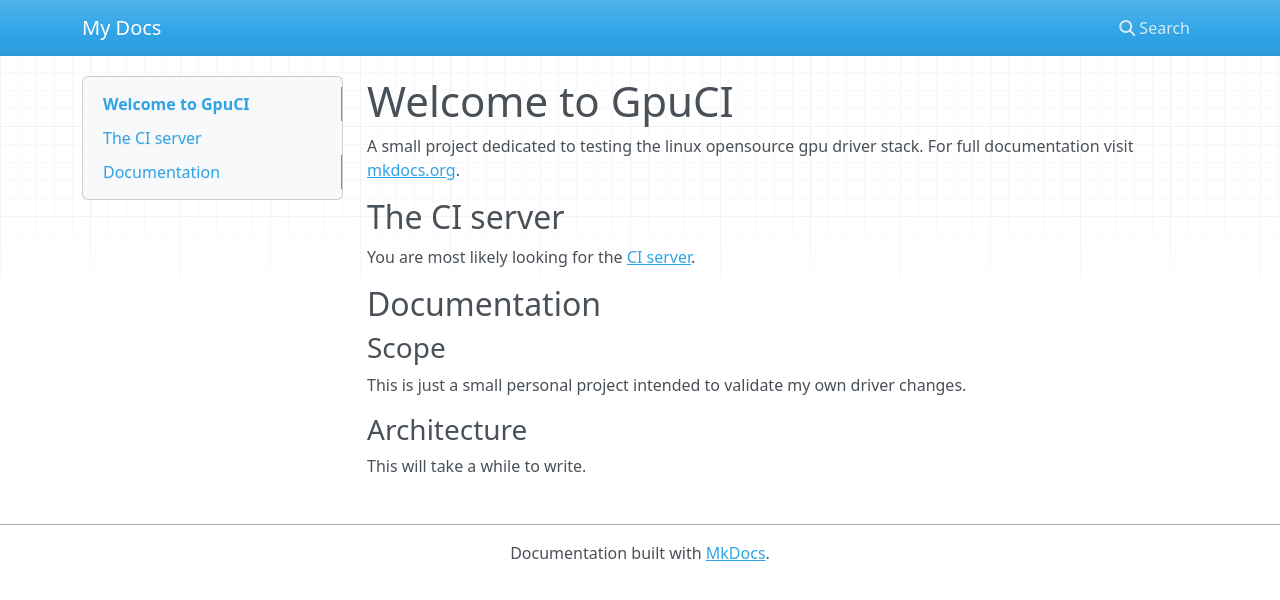
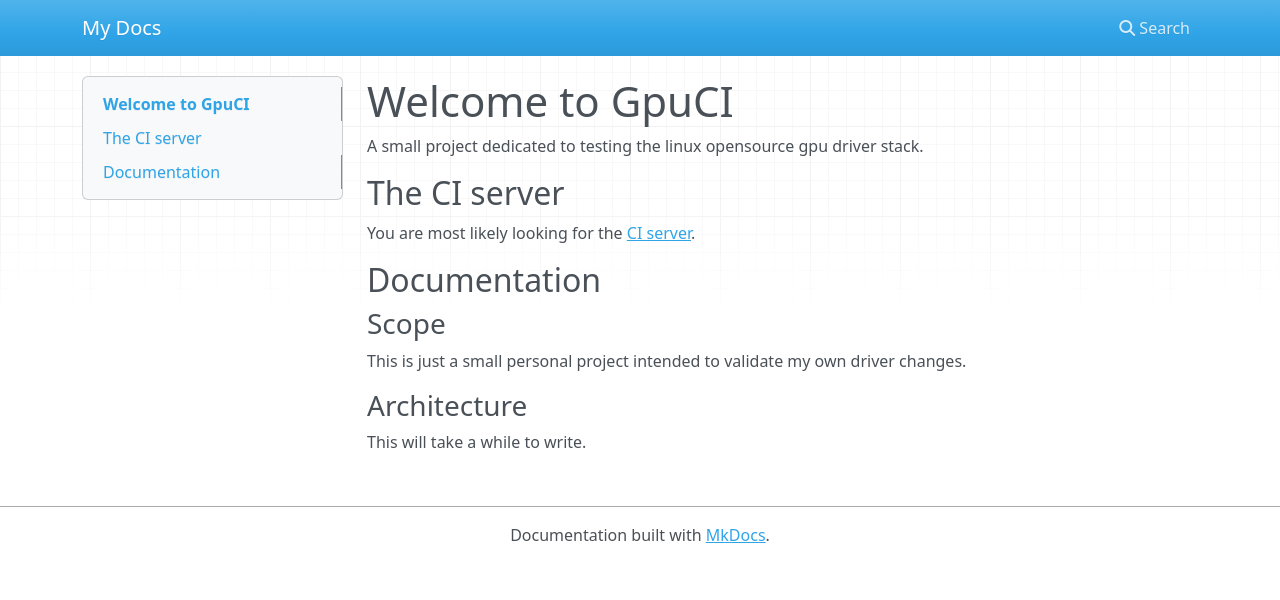
Before and after one commit to gpuci/gpuci-site, an MkDocs documentation site: the page built from docs/index.md, in a window 1280 px wide. Shown: the top 600 px of the page. Built offline with MkDocs 1.6.1, drawn with Linux system fonts in a browser that asks for light colours; nearby versions of some CDN libraries.

Commit message:
Delete dangling mkdocs line

```diff
--- a/docs/index.md
+++ b/docs/index.md
@@ -1,7 +1,6 @@
 # Welcome to GpuCI
 
 A small project dedicated to testing the linux opensource gpu driver stack.
-For full documentation visit [mkdocs.org](http://mkdocs.org).
 
 ## The CI server
 
```
